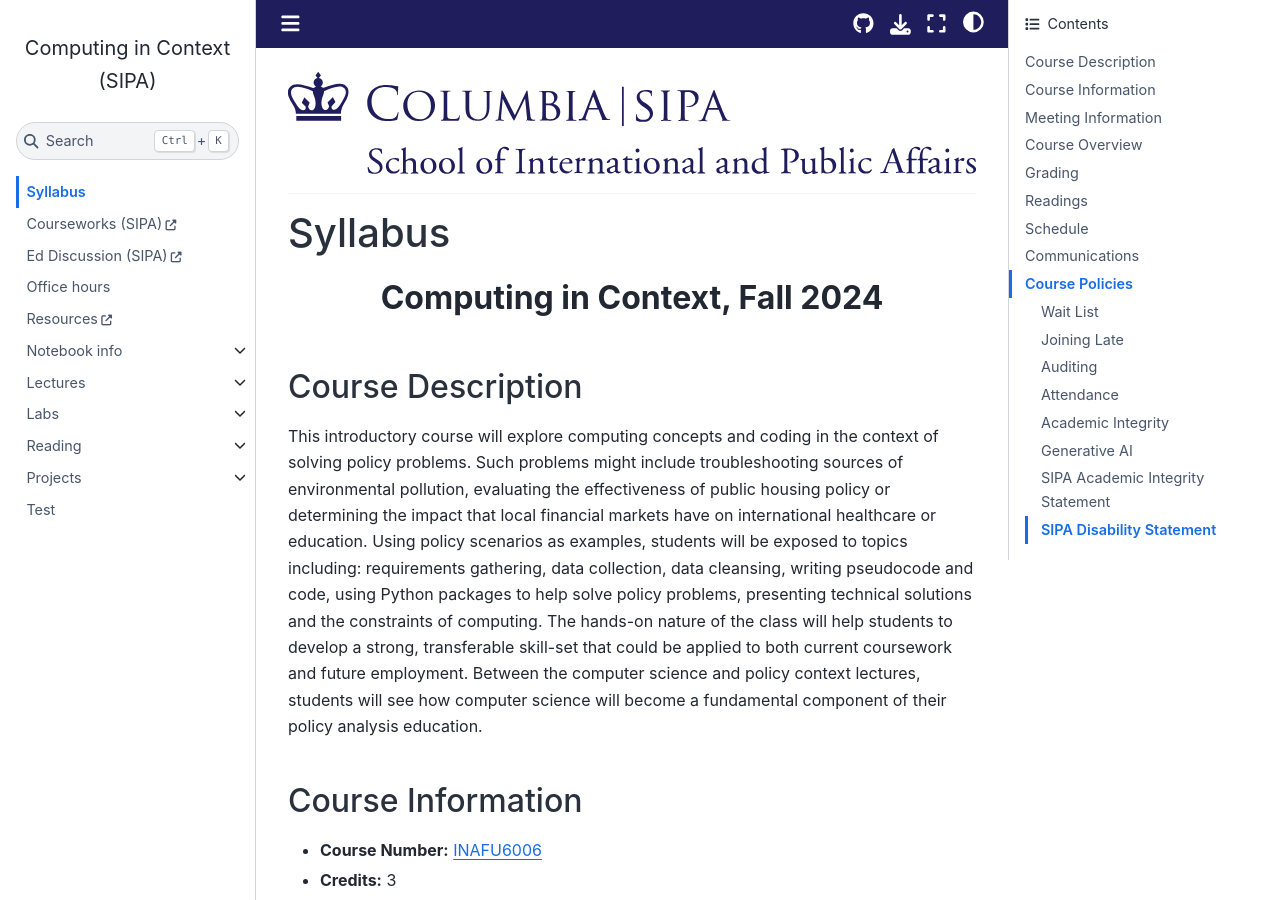
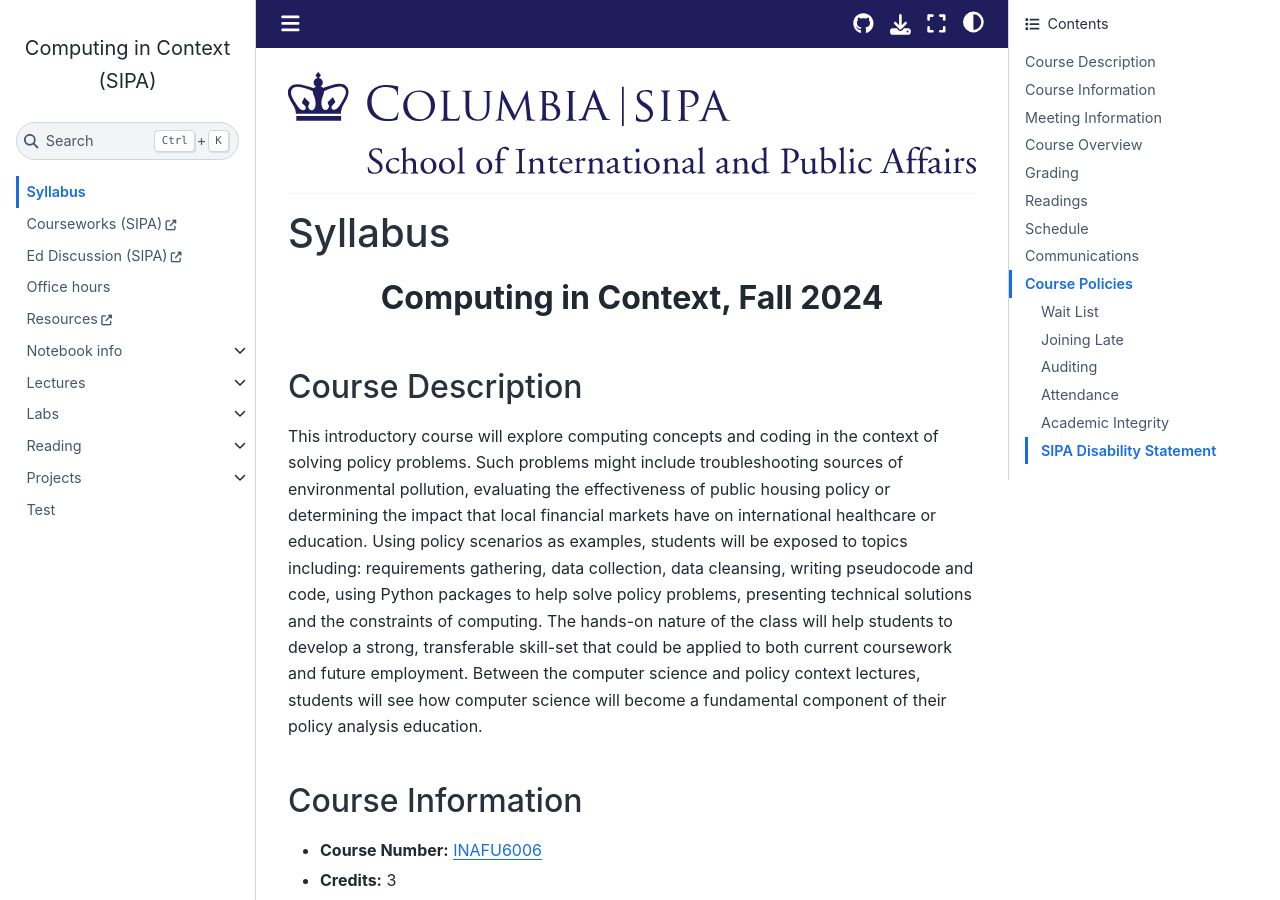
Before and after one commit to afeld/computing-in-context, a Jupyter Book: the page built from index.md, in a window 1280 px wide and 900 px high. Built offline with Jupyter Book 1.0.4 settings and Sphinx 7.4.7 and the Sphinx Book theme 1.1.4, drawn with Linux system fonts in a browser that asks for light colours; pages that are not in the unit, such as notebooks, are missing from menus; comment, search, counter and statistics services are not loaded.

Commit message:
make an Academic Integrity section of the syllabus

```diff
--- a/index.md
+++ b/index.md
@@ -185,13 +185,13 @@
 
 Students may post the Projects publicly (on GitHub, LinkedIn, etc.), since they're open-ended. Other assignments (with "correct answers") cannot be posted publicly, to avoid cheating in future semesters. You are, however, more than welcome to share any of your work with specific people, such as future employers.
 
-### Generative AI
+#### Generative AI
 
 For this course, generative AI tools like ChatGPT, Copilot, Gemini, etc. are treated the same as other sources. For any code that's copied, reference the use of the tool and link to the discussion (where supported).
 
 These tools can be incredibly useful, but the code they provide is often incomplete or wrong. Knowing enough about code to critically interpret their results can turn them from a crutch to a superpower.
 
-### SIPA Academic Integrity Statement
+#### SIPA Academic Integrity Statement
 
 The School of International & Public Affairs does not tolerate cheating or plagiarism in any form. Students who violate the Code of Academic & Professional Conduct will be subject to the Dean's Disciplinary Procedures.
 
```
